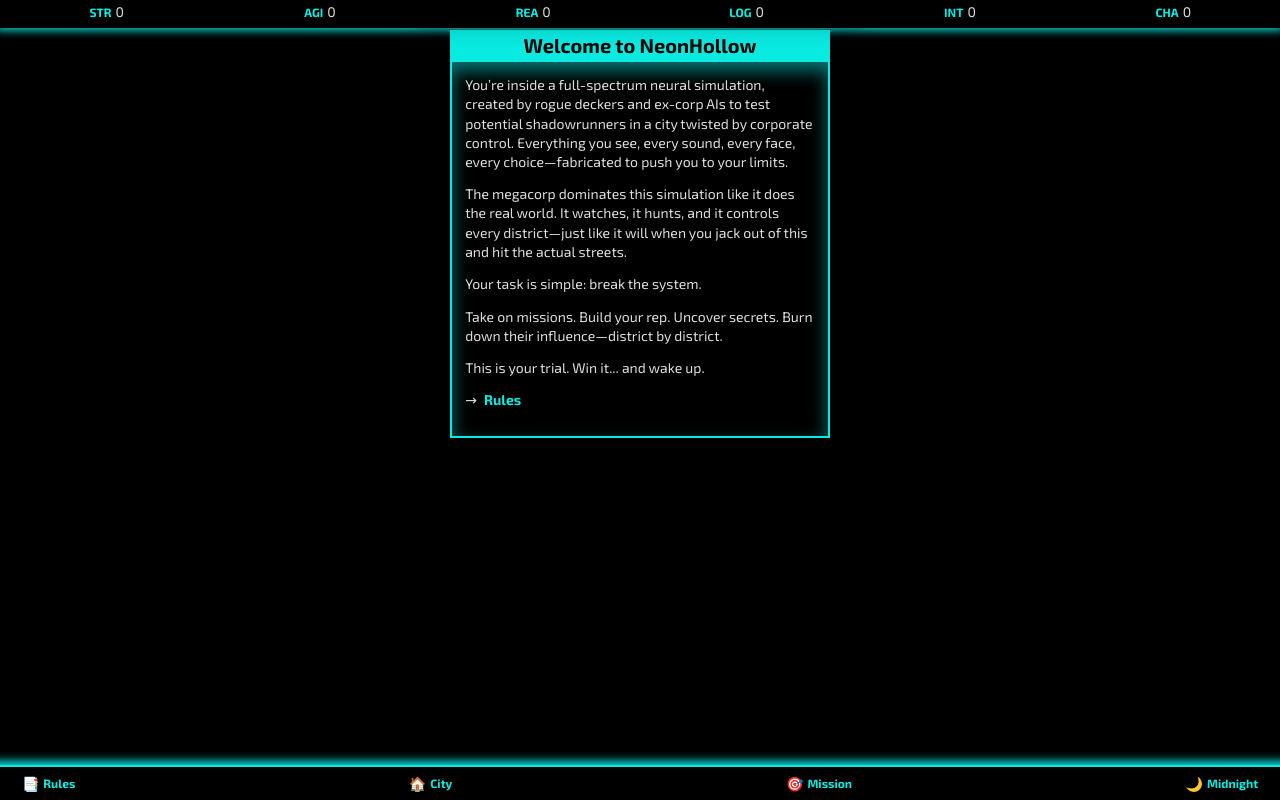
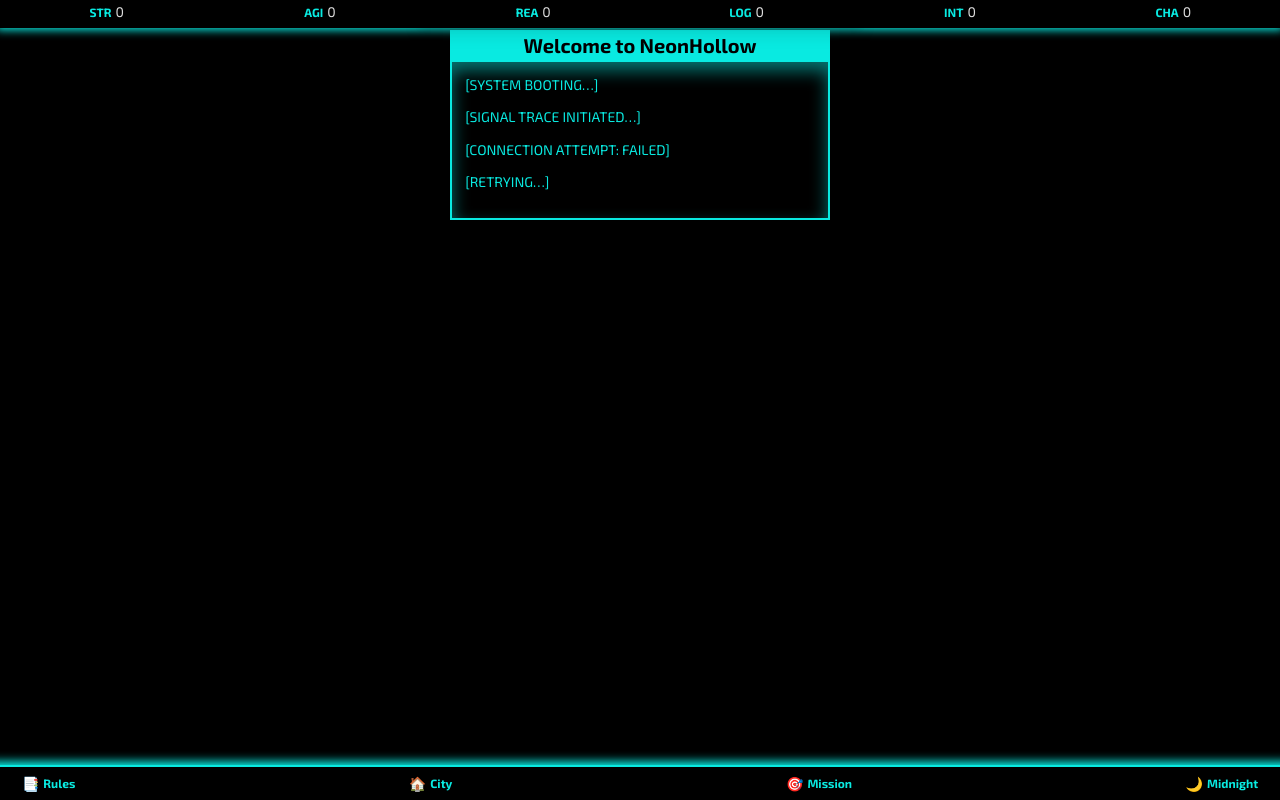
Before and after one commit to BroBuddy/shadowrun-neonhollow, a React (Vite) app: page / in a window 1280 px wide. Built offline with nearby package versions, Linux system fonts and the light colour scheme; no server answers.

Commit message:
immersive welcome page

```diff
--- a/src/components/FadeIn.tsx
+++ b/src/components/FadeIn.tsx
@@ -11,17 +11,22 @@ function FadeIn({ children, delay = 0 }: FadeInProps) {
     useEffect(() => {
         const timer = setTimeout(() => {
             setIsVisible(true)
+            console.log('true')
         }, delay)
 
         return () => clearTimeout(timer)
     }, [delay])
 
     return (
-        <div
-            className={`fade-in z-20 transition-opacity duration-300 ${isVisible ? 'opacity-100' : 'opacity-0'}`}
-        >
-            {children}
-        </div>
+        <>
+            {isVisible && (
+                <div
+                    className={`fade-in z-20 transition-opacity duration-300 ${isVisible ? 'opacity-100' : 'opacity-0'}`}
+                >
+                    {children}
+                </div>
+            )}
+        </>
     )
 }
 
--- a/src/feature/mechanic/mechanicData.ts
+++ b/src/feature/mechanic/mechanicData.ts
@@ -56,7 +56,7 @@ const mechanicData: Mechanic[] = [
             'Maintain your ❤️ Health to survive in the harsh environments of the game.',
         list: [
             'Health ranges from 0 to 10 and cannot exceed these limits.',
-            "If Health reaches 0, you're effectively dead.",
+            'If Health reaches 0, the game is over. 💀',
             'Service Providers: VitalClinic, IronGym, SafeHouse.',
         ],
     },
--- a/src/pages/Welcome.tsx
+++ b/src/pages/Welcome.tsx
@@ -1,37 +1,61 @@
 import { Link } from 'react-router-dom'
 import Card from '../components/Card'
 import Headline from '@/components/Headline'
+import FadeIn from '@/components/FadeIn'
 
 function Welcome() {
     return (
         <>
             <Headline>Welcome to NeonHollow</Headline>
             <Card>
+                <FadeIn>
+                    <p className="highlight">[SYSTEM BOOTING…]</p>
+                </FadeIn>
+                <FadeIn delay={1500}>
+                    <p className="highlight">[SIGNAL TRACE INITIATED…]</p>
+                </FadeIn>
+                <FadeIn delay={3000}>
+                    <p className="highlight">[CONNECTION ATTEMPT: FAILED]</p>
+                </FadeIn>
+                <FadeIn delay={4500}>
+                    <p className="highlight">[RETRYING…]</p>
+                </FadeIn>
+                <FadeIn delay={6000}>
                     <p>
-                    You’re inside a full-spectrum neural simulation, created by
-                    rogue deckers and ex-corp AIs to test potential
-                    shadowrunners in a city twisted by corporate control.
-                    Everything you see, every sound, every face, every
-                    choice—fabricated to push you to your limits.
+                        <em>
+                            "You are inside a controlled simulation. A
+                            test—crafted by rogue deckers and ex-corp AIs. Every
+                            sight, every sound, every action—engineered to
+                            measure your limits."
+                        </em>
                     </p>
+                </FadeIn>
+                <FadeIn delay={7500}>
                     <p>
-                    The megacorp dominates this simulation like it does the real
-                    world. It watches, it hunts, and it controls every
-                    district—just like it will when you jack out of this and hit
-                    the actual streets.
+                        <em>
+                            "The megacorp watches. It controls. It hunts. The
+                            same way it does beyond this simulation. Every
+                            district, every choice—monitored."
+                        </em>
                     </p>
-                <p>Your task is simple: break the system.</p>
+                </FadeIn>
+                <FadeIn delay={9000}>
                     <p>
-                    Take on missions. Build your rep. Uncover secrets. Burn down
-                    their influence—district by district.
+                        <em>
+                            "Your mission is simple: break their grip. Take
+                            jobs. Gain influence. Uncover secrets. Burn their
+                            hold on this world. Win the trial… and wake up."
+                        </em>
                     </p>
-                <p>This is your trial. Win it... and wake up.</p>
+                </FadeIn>
+                <FadeIn delay={10500}>
                     <p>
-                    &#8594;{' '}
+                        Start here &#8594;{' '}
                         <Link to="/rules" className="ml-1">
                             Rules
                         </Link>
                     </p>
+                </FadeIn>
             </Card>
         </>
     )
```
Lines whose indentation alone changed are shown as unchanged.
